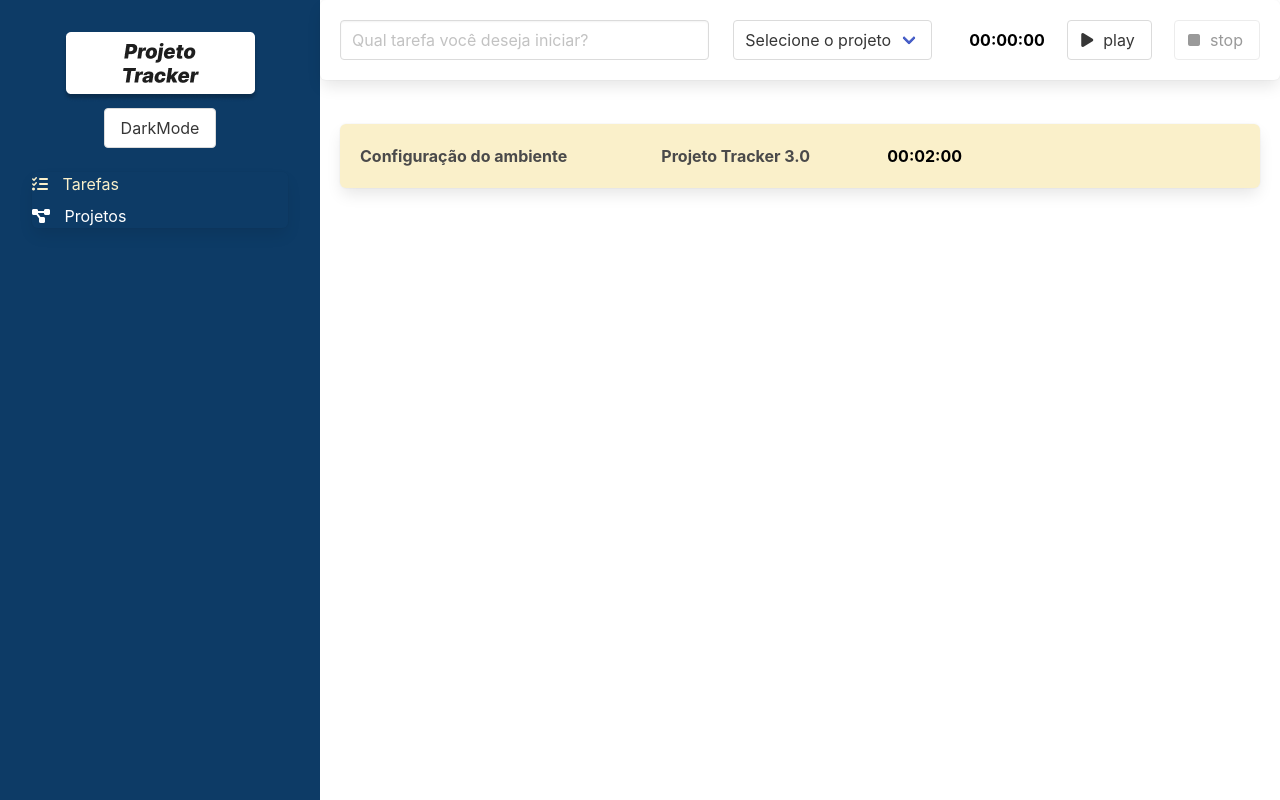
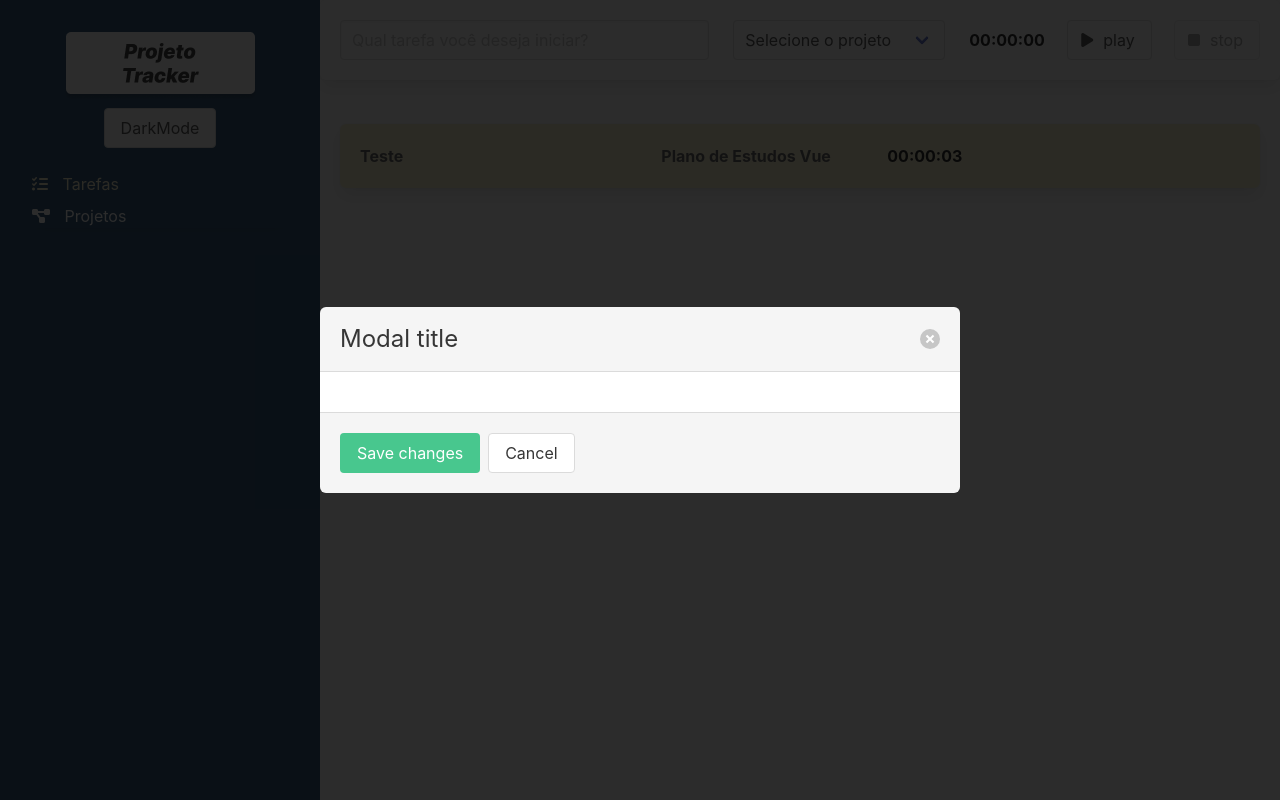
Before and after one commit to LeonardoJaques/tracker-vuejs, a Vue app: page /#/ in a window 1280 px wide. Built offline with nearby package versions, Linux system fonts and the light colour scheme; data requests are answered from the project's data file.

Commit message:
feat: add modal

```diff
--- a/db.json
+++ b/db.json
@@ -1,23 +1,19 @@
 {
   "projetos": [
     {
-      "id": 1,
-      "nome": "Projeto Tracker 3.0"
-    },
-    {
       "nome": "Plano de Estudos Vue",
-      "id": 2
+      "id": 1
     }
   ],
   "tarefas": [
     {
-      "id": 1,
-      "duracaoEmSegundos": 120,
-      "descricao": "Configuração do ambiente",
+      "duracaoEmSegundos": 3,
+      "descricao": "Teste",
       "projeto": {
-        "id": 1,
-        "nome": "Projeto Tracker 3.0"
-      }
+        "nome": "Plano de Estudos Vue",
+        "id": 1
+      },
+      "id": 1
     }
   ]
 }
--- a/src/store/index.ts
+++ b/src/store/index.ts
@@ -7,12 +7,14 @@ import { createStore, Store, useStore as vuexUseStore } from "vuex";
 import {
   ALTERAR_PROJETO,
   CADASTRAR_PROJETO,
+  CADASTRAR_TAREFA,
   OBTER_PROJETOS,
   OBTER_TAREFAS,
   REMOVER_PROJETO,
 } from "./tipo-acoes";
 import {
   ADICIONA_PROJETO,
+  ADICIONA_TAREFAS,
   ALTERA_PROJETO,
   DEFINIR_PROJETOS,
   DEFINIR_TAREFAS,
@@ -64,6 +66,9 @@ export const store = createStore<Estado>({
     [DEFINIR_TAREFAS](state, tarefas: ITarefa[]) {
       state.tarefas = tarefas;
     },
+    [ADICIONA_TAREFAS](state, tarefa: ITarefa) {
+      state.tarefas.push(tarefa);
+    },
   },
   actions: {
     [OBTER_PROJETOS]({ commit }) {
@@ -89,6 +94,11 @@ export const store = createStore<Estado>({
         .get("tarefas")
         .then((response) => commit(DEFINIR_TAREFAS, response.data));
     },
+    [CADASTRAR_TAREFA]({ commit }, tarefa: ITarefa) {
+      return http
+        .post("/tarefas", tarefa)
+        .then((resposta) => commit(ADICIONA_TAREFAS, resposta.data));
+    },
   },
 });
 
--- a/src/store/tipo-acoes.ts
+++ b/src/store/tipo-acoes.ts
@@ -5,3 +5,4 @@ export const REMOVER_PROJETO = "REMOVER_PROJETO";
 
 
 export const OBTER_TAREFAS = "OBTER_TAREFAS";
+export const CADASTRAR_TAREFA = "CADASTRAR_TAREFA";
--- a/src/store/tipo-mutacoes.ts
+++ b/src/store/tipo-mutacoes.ts
@@ -6,3 +6,4 @@ export const DEFINIR_PROJETOS = "DEFINIR_PROJETOS";
 export const NOTIFICAR = "NOTIFICAR";
 
 export const DEFINIR_TAREFAS = "DEFINIR_TAREFAS";
+export const ADICIONA_TAREFAS = "ADICIONA_TAREFAS";
--- a/src/views/Tarefas.vue
+++ b/src/views/Tarefas.vue
@@ -8,35 +8,55 @@
       :tarefa="tarefa"
     />
   </div>
+  <div class="modal is-active">
+  <div class="modal-background"></div>
+  <div class="modal-card">
+    <header class="modal-card-head">
+      <p class="modal-card-title">Modal title</p>
+      <button class="delete" aria-label="close"></button>
+    </header>
+    <section class="modal-card-body">
+      <!-- Content ... -->
+    </section>
+    <footer class="modal-card-foot">
+      <button class="button is-success">Save changes</button>
+      <button class="button">Cancel</button>
+    </footer>
+  </div>
+</div>
 </template>
 
 <script lang="ts">
 import { computed, defineComponent } from "vue";
-
+import ITarefa from "../interfaces/ITarefas";
 import FormularioApp from "../components/Formulario.vue";
 import TarefaApp from "../components/Tarefa.vue";
 import Box from "../components/Box.vue";
 import { useStore } from "@/store";
-import { OBTER_TAREFAS } from "@/store/tipo-acoes";
-
+import { store } from "@/store";
+import {
+  OBTER_TAREFAS,
+  CADASTRAR_TAREFA,
+  OBTER_PROJETOS,
+} from "@/store/tipo-acoes";
 
 export default defineComponent({
   name: "App",
   components: { FormularioApp, TarefaApp, Box },
   methods: {
-    // salvarTarefa(tarefa: ITarefa) {
-    //   this.tarefas.push(tarefa);
-    // },
+    salvarTarefa(tarefa: ITarefa) {
+      this.store.dispatch(CADASTRAR_TAREFA, tarefa);
+    },
   },
   computed: {
     semTarefas(): boolean {
       return this.tarefas.length === 0;
     },
-
   },
   setup() {
     const store = useStore();
     store.dispatch(OBTER_TAREFAS);
+    store.dispatch(OBTER_PROJETOS);
     return {
       tarefas: computed(() => store.state.tarefas),
       store,
```
Lines whose indentation alone changed are shown as unchanged.
